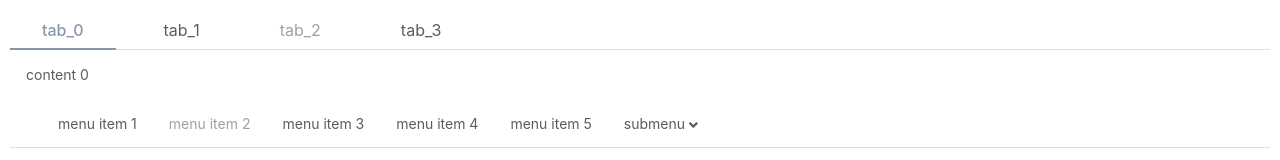
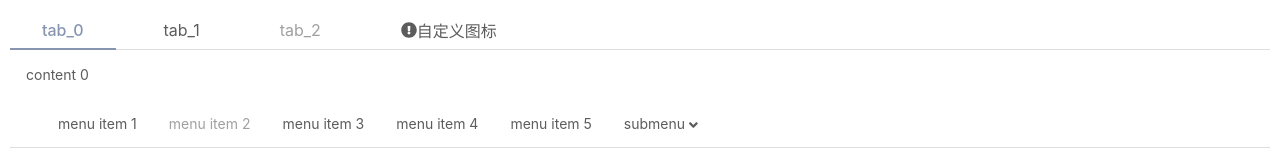
Before and after one commit to Lil-C0der/woo-ui-react, a React (Create React App) app: page / in a window 1280 px wide. Shown: the top 160 px of the page. Built offline with nearby package versions, Linux system fonts and the light colour scheme.

Commit message:
feat: TabsItem 组件的 name 属性类型改为 ReactNode，支持自定义标签内容

```diff
--- a/src/App.tsx
+++ b/src/App.tsx
@@ -29,7 +29,15 @@ function App() {
         <TabsItem name="tab_2" index="item_2" disabled>
           content 2
         </TabsItem>
-        <TabsItem name="tab_3" index="item_3">
+        <TabsItem
+          name={
+            <>
+              <Icon icon="exclamation-circle" />
+              自定义图标
+            </>
+          }
+          index="item_3"
+        >
           content 3
         </TabsItem>
         {/* {[0, 1, 2, 3].map((el, index) => (
--- a/src/components/Tabs/tabs.tsx
+++ b/src/components/Tabs/tabs.tsx
@@ -2,6 +2,7 @@ import React, {
   CSSProperties,
   FC,
   FunctionComponentElement,
+  ReactNode,
   useState
 } from 'react';
 
@@ -16,7 +17,7 @@ export interface ITabsProps {
   className?: string;
   onTabClick?: (
     itemIndex: string,
-    itemName: string,
+    itemName: ReactNode,
     e: React.MouseEvent
   ) => void;
   onChange?: (lastActiveIndex: string, currActiveIndex: string) => void;
@@ -34,7 +35,7 @@ const Tabs: FC<ITabsProps> = (props) => {
 
   const [currActiveIdx, setCurrActiveIdx] = useState(activeIndex);
 
-  const onItemClick = (index: string, name: string, e: React.MouseEvent) => {
+  const onItemClick = (index: string, name: ReactNode, e: React.MouseEvent) => {
     onTabClick && onTabClick(index, name, e);
     if (index !== currActiveIdx) {
       // currActiveIndex 为 activeIndex 或者第一个 item 的 index，所以用类型断言
@@ -45,7 +46,7 @@ const Tabs: FC<ITabsProps> = (props) => {
 
   const renderTabsHead = () => {
     return React.Children.map(children, (child, i) => {
-      let childEl = child as childrenComponent;
+      const childEl = child as childrenComponent;
       const { index, disabled, name } = childEl.props;
       const { displayName } = childEl.type;
 
@@ -58,7 +59,7 @@ const Tabs: FC<ITabsProps> = (props) => {
           'woo-tabs-item-disabled': disabled,
           'woo-tabs-item-active': isActive
         });
-        let el = (
+        const el = (
           <li
             key={index}
             className={itemClasses}
```
Also changed, not shown: src/components/Tabs/tabsItem.tsx (+3 -4 lines).
